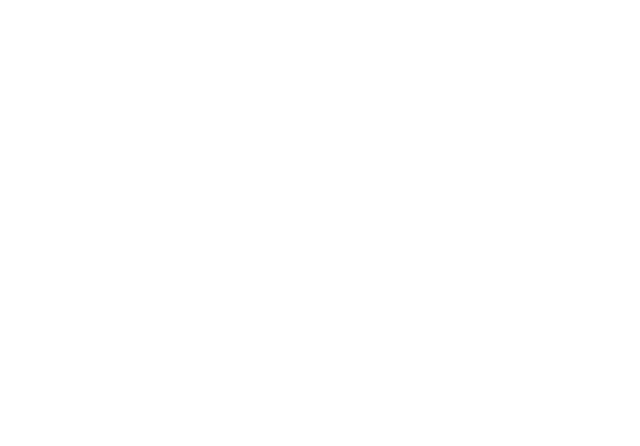
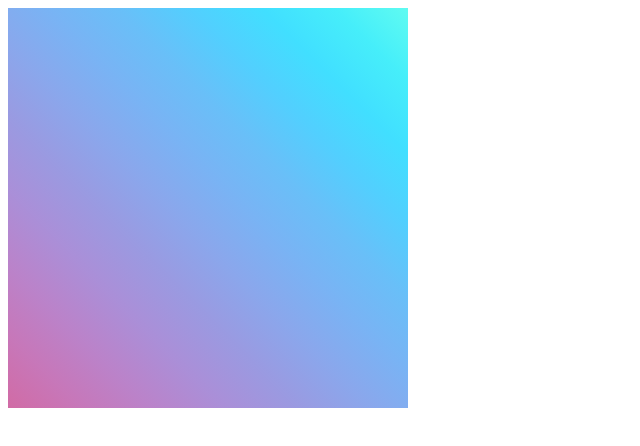
Before and after one commit to fateme96E/CW5, a plain HTML site: page index.html in a window 1280 px wide. Shown: the whole page, without its empty margins (0-640 px from the left). Drawn offline with Linux system fonts and the light colour scheme.

Commit message:
background updated

```diff
--- a/index.html
+++ b/index.html
@@ -8,6 +8,10 @@
     <title>Document</title>
 </head>
 <body>
+    <div class="wraper_body">
+        <div class="form_container">
 
+        </div>
+    </div>
 </body>
 </html>
--- a/syle.css
+++ b/syle.css
@@ -0,0 +1,5 @@
+.wraper_body{
+    width: 400px;
+    height: 400px;
+    background-image: linear-gradient(to right top, #d16ba5, #c777b9, #ba83ca, #aa8fd8, #9a9ae1, #8aa7ec, #79b3f4, #69bff8, #52cffe, #41dfff, #46eefa, #5ffbf1);
+}
```
